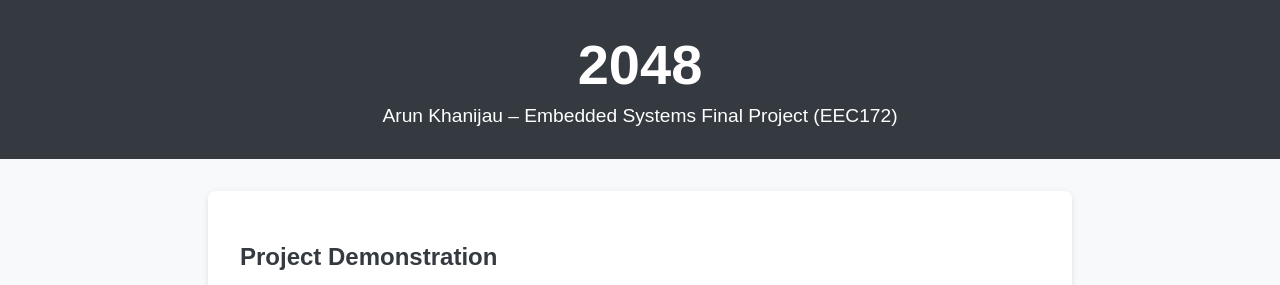
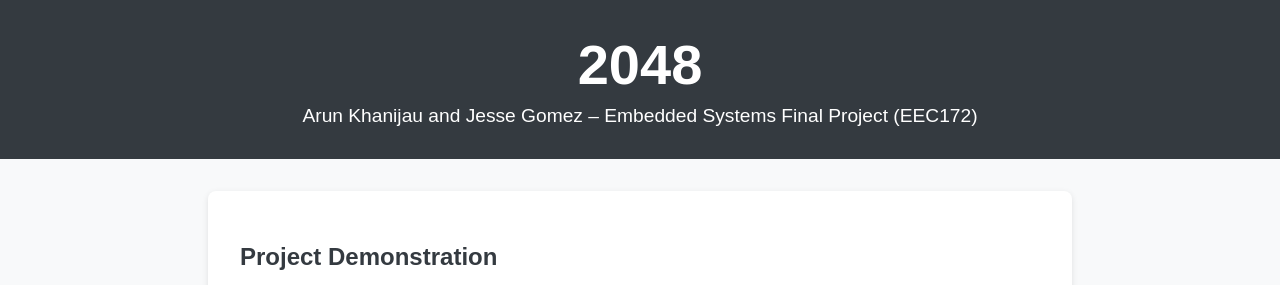
Before and after one commit to Arun-Kh/EEC172_Final_Site, a plain HTML site: page index.html in a window 1280 px wide. Shown: the top 285 px of the page. Drawn offline with Linux system fonts and the light colour scheme.

Commit message:
Update index.html

```diff
--- a/index.html
+++ b/index.html
@@ -56,7 +56,7 @@
 <body>
   <header>
     <h1>2048</h1>
-    <p>Arun Khanijau – Embedded Systems Final Project (EEC172)</p>
+    <p>Arun Khanijau and Jesse Gomez – Embedded Systems Final Project (EEC172)</p>
   </header>
 
   <main>
```
